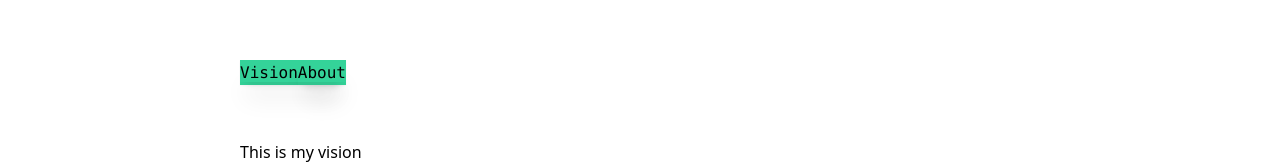
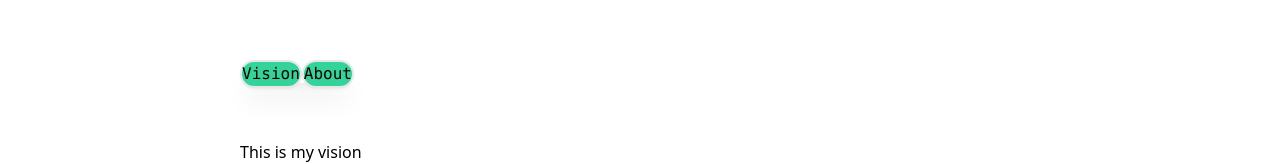
Before and after one commit to BorRotar/business-website, a React (Create React App) app: page / in a window 1280 px wide. Shown: the part 180-344 px from the top of the page. Built offline with nearby package versions, Linux system fonts and the light colour scheme.

Commit message:
Added pill button

```diff
--- a/src/components/Navbar/Navbar.js
+++ b/src/components/Navbar/Navbar.js
@@ -3,12 +3,12 @@ import { Link } from "react-router-dom";
 
 const Navbar = () => {
   return (
-    <div className="fixed flex-column top-60 left-60 shadow-sm bg-emerald-400 w-100">
-      <span className="basis-1/2 relative shadow-xl font-mono">
-        <button>
+    <div className="fixed flex-column top-60 left-60 w-100">
+      <span className="rela tive shadow-xl font-mono">
+        <button className="basis-1/2 shadow-sm bg-emerald-400 rounded-full border-2">
           <Link to="/">Vision</Link>
         </button>
-        <button className="basis-1/2 relative shadow-xl">
+        <button className="basis-1/2 shadow-sm bg-emerald-400 rounded-full border-2">
           <Link to="/about">About</Link>
         </button>
       </span>
```
